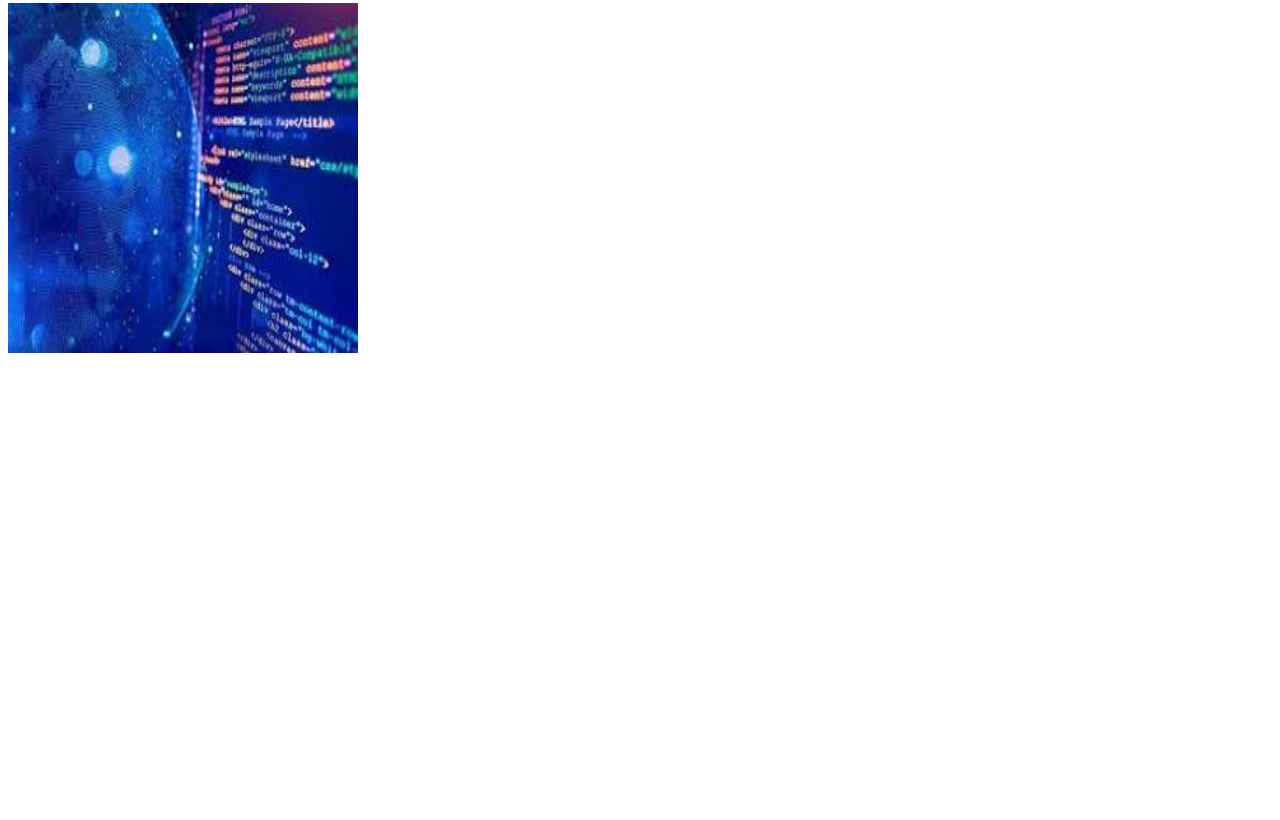
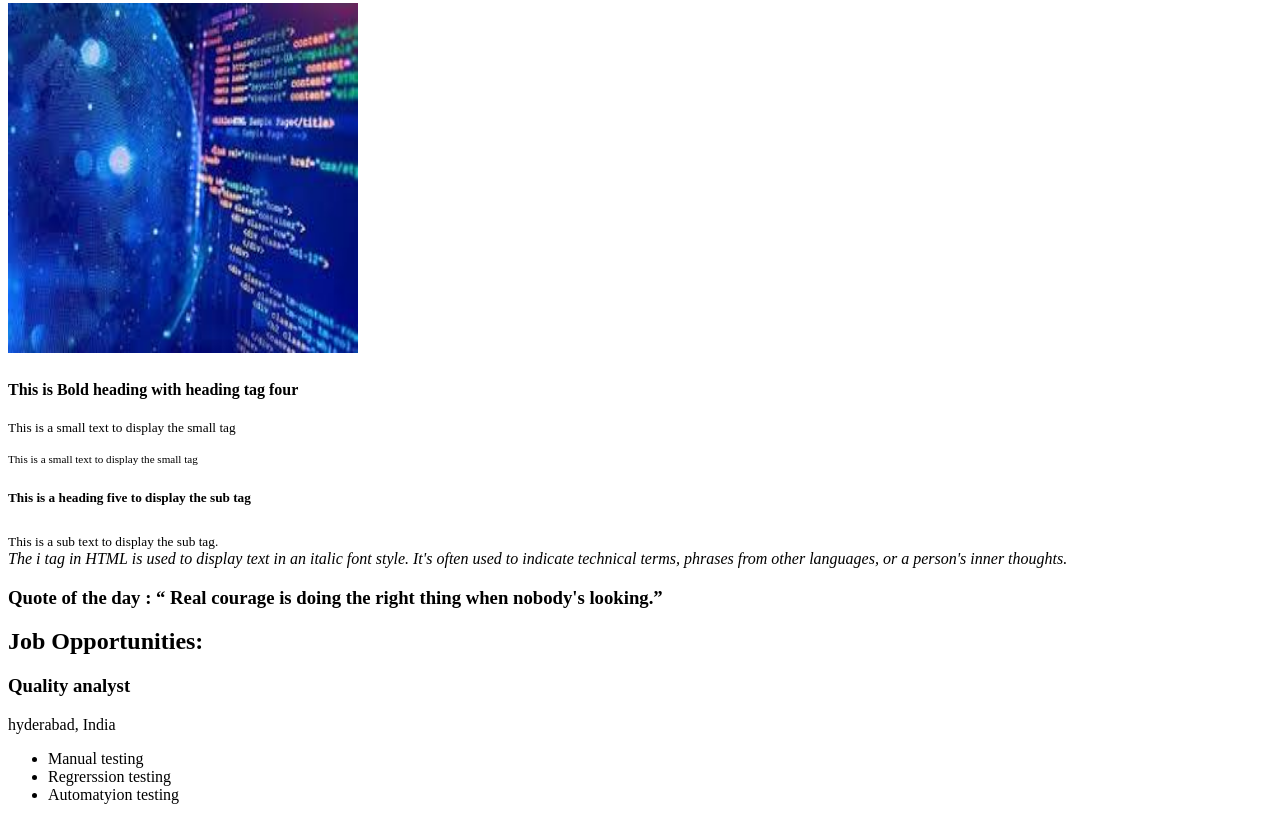
Before and after one commit to naveen17b/webDevBasics, a plain HTML site: page demo.html in a window 1280 px wide. Shown: the part 904-1724 px from the top of the page. Before the commit the page ends 1283 px from the top, so only its background shows below. Drawn offline with Linux system fonts and the light colour scheme.

Commit message:
added the italic, subscript, bold, quote, span tags

```diff
--- a/demo.html
+++ b/demo.html
@@ -33,9 +33,13 @@
         </p>
     </div>
 
-    <h2> This is abbr tag with heading tag two</h2>
+    <div>
 
-    <p> The <abbr title="Indian Public Organisation"> IPO</abbr></p>
+        <h2> This is abbr tag with heading tag two</h2>
+
+        <p> The <abbr title="Indian Public Organisation"> IPO</abbr> </p>
+
+    </div>
 
     <h3> This is Heading three to display the article tag</h3>
 
@@ -90,6 +94,72 @@
 
     </h2>
 
+    <div>
+        <h4>
+            <b>
+                This is Bold heading with heading tag four
+            </b>
+
+        </h4>
+    </div>
+
+    <div>
+        <small class="small-text">
+            <p> This is a small text to display the small tag </p>
+            <small> This is a small text to display the small tag </small>
+        </small>
+
+
+    </div>
+
+    <div>
+
+        <h5> This is a heading five to display the sub tag </h5>
+
+
+    </div>
+
+    <div>
+
+        <sub>
+            This is a sub text to display the sub tag.
+        </sub>
+
+    </div>
+
+
+    <div>
+
+        <i>
+            The i tag in HTML is used to display text in an italic font style. It's often used to indicate technical
+            terms, phrases from other languages, or a person's inner thoughts.
+        </i>
+
+    </div>
+
+    <div>
+
+        <h3> <b> Quote of the day : </b>
+            <q> Real courage is doing the right thing when nobody's looking.</q>
+        </h3>
+    </div>
+
+    <div>
+
+        <h2> Job Opportunities: </h3>
+
+            <h3> Quality analyst</h3>
+            <span> hyderabad, India</span>
+
+            <ul>
+                <li>Manual testing</li>
+                <li>Regrerssion testing</li>
+                <li>Automatyion testing</li>
+            </ul>
+
+    </div>
+
+
 
 </body>
 
```
